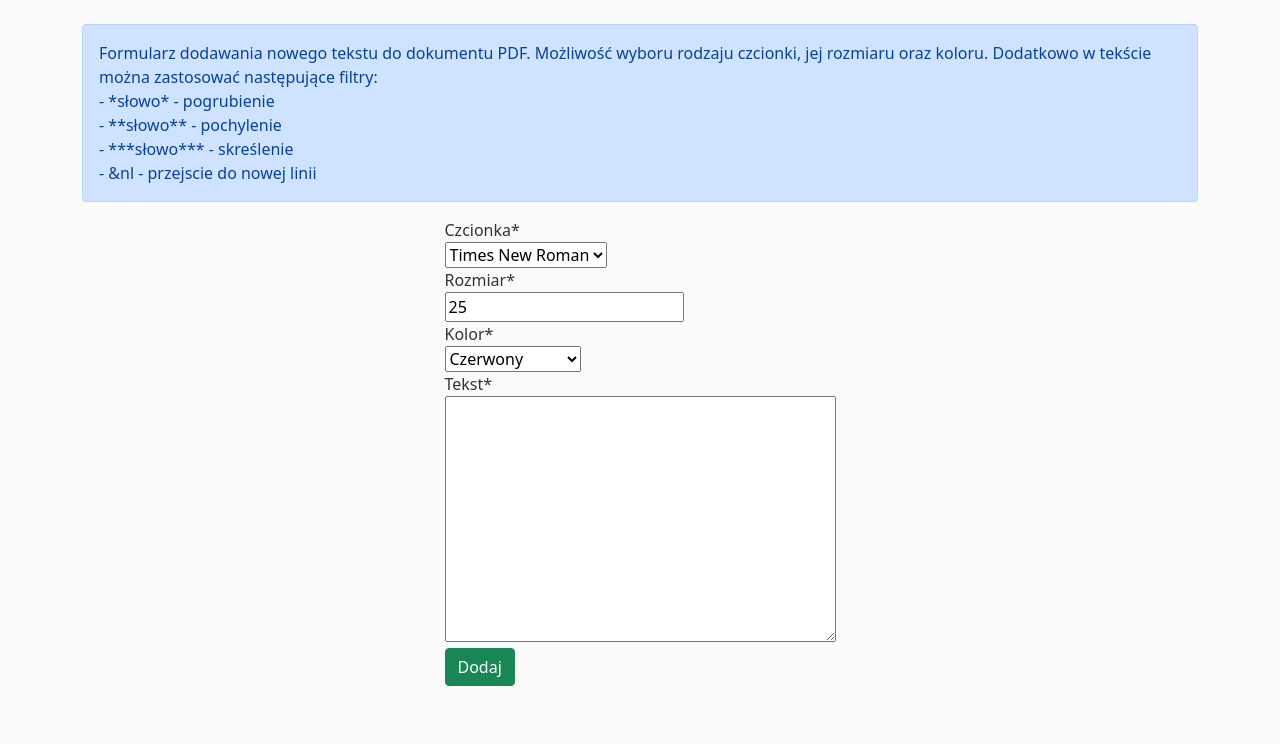
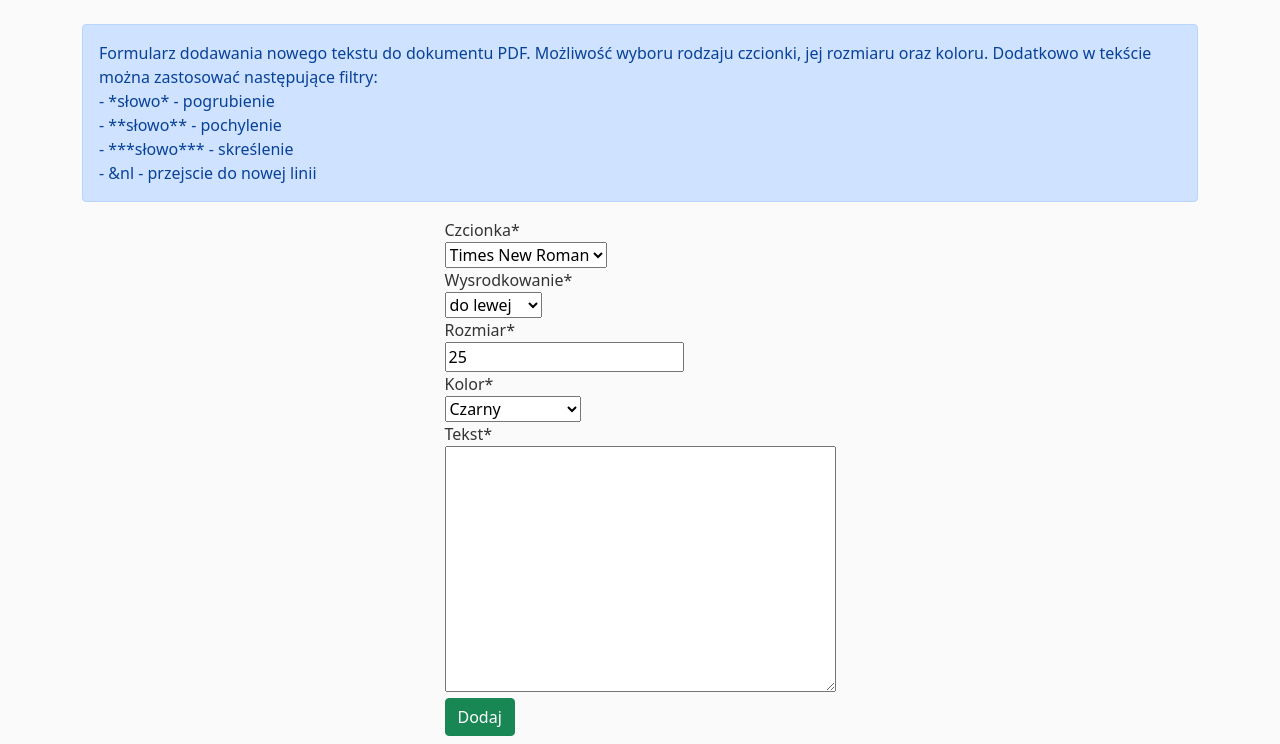
Before and after one commit to GabrielNesteruk/multifunctional_app, a Django app: page /text/ in a window 1280 px wide. Shown: the part 56-800 px from the top of the page. Run offline with Django 3.2, Linux system fonts and the light colour scheme; some libraries are stand-ins or nearby versions.

Commit message:
dodano align do tekstu, usunieto poziomy scrollbar z tekstu

```diff
--- a/multifunctional_app/templates/paragraph.html
+++ b/multifunctional_app/templates/paragraph.html
@@ -1,3 +1,3 @@
 {% load paragraph %}
 
-<p class="overflow-hidden text-wrap"><PRE style="{{font}};font-size:{{size}}px;color:{{color}};">{{text}}</PRE></p>
+<PRE class="{{align}} text-wrap" style="{{font}};font-size:{{size}}px;color:{{color}}; word-break: break-word !important;">{{text}}</PRE>
--- a/multifunctional_app/templatetags/paragraph.py
+++ b/multifunctional_app/templatetags/paragraph.py
@@ -5,12 +5,13 @@ from django import template
 register = template.Library()
 
 
-def showText(text, color, size, font):
+def showText(text, color, size, font, align):
     data = {
         'text': text,
         'color': color,
         'size': size,
         'font': font,
+        'align': align,
     }
     return data
 
--- a/simulated_app/forms.py
+++ b/simulated_app/forms.py
@@ -7,9 +7,11 @@ from decimal import Decimal
 class TextForm(forms.Form):
     czcionka = forms.ChoiceField(choices=[('Times New Roman', 'Times New Roman'), (
         'Arial', 'Arial'), ('Courier New', 'Courier New'), ('Verdana', 'Verdana')])
+    wysrodkowanie = forms.ChoiceField(
+        choices=[('text-start', 'do lewej'), ('text-center', 'środek'), ('text-end', 'do prawej')])
     rozmiar = forms.IntegerField(initial=25)
     kolor = forms.ChoiceField(
-        choices=[('red', 'Czerwony'), ('black', 'Czarny'), ('orange', 'Pomarańczowy'), ('green', 'Zielony')])
+        choices=[('black', 'Czarny'), ('red', 'Czerwony'), ('orange', 'Pomarańczowy'), ('green', 'Zielony')])
     tekst = forms.CharField(widget=forms.Textarea)
 
     def __init__(self, *args, **kwargs):
@@ -20,6 +22,7 @@ class TextForm(forms.Form):
         self.helper.form_method = 'post'
         self.helper.layout = Layout(
             'czcionka',
+            'wysrodkowanie',
             'rozmiar',
             'kolor',
             'tekst',
--- a/simulated_app/models.py
+++ b/simulated_app/models.py
@@ -7,6 +7,8 @@ from django.db import models
 class Text(models.Model):
     font = models.CharField(max_length=25, choices=[('Times New Roman', 'Times New Roman'), (
         'Arial', 'Arial'), ('Courier New', 'Courier New'), ('Verdana', 'Verdana')], default='Times New Roman')
+    align = models.CharField(max_length=25,
+                             choices=[('text-start', 'Do lewej'), ('text-center', 'Środek'), ('text-end', 'Do prawej')], default='text-start')
     font_size = models.IntegerField(default=25)
     font_color = models.CharField(max_length=20, choices=[('red', 'Czerwony'), (
         'black', 'Czarny'), ('orange', 'Pomarańczowy'), ('green', 'Zielony')], default='black')
--- a/simulated_app/views.py
+++ b/simulated_app/views.py
@@ -33,7 +33,8 @@ def text(request):
             color = form.cleaned_data['kolor']
             size = form.cleaned_data['rozmiar']
             font = form.cleaned_data['czcionka']
-            new_text = Text(content=content, font_color=color,
+            align = form.cleaned_data['wysrodkowanie']
+            new_text = Text(content=content, align=align, font_color=color,
                             font_size=size, font=font)
             new_text.save()
     form = TextForm()
```
Also changed, not shown: simulated_app/templates/pdf/home.html (+8 -4 lines), db.sqlite3, simulated_app/migrations/0005_text_align.py (added).
